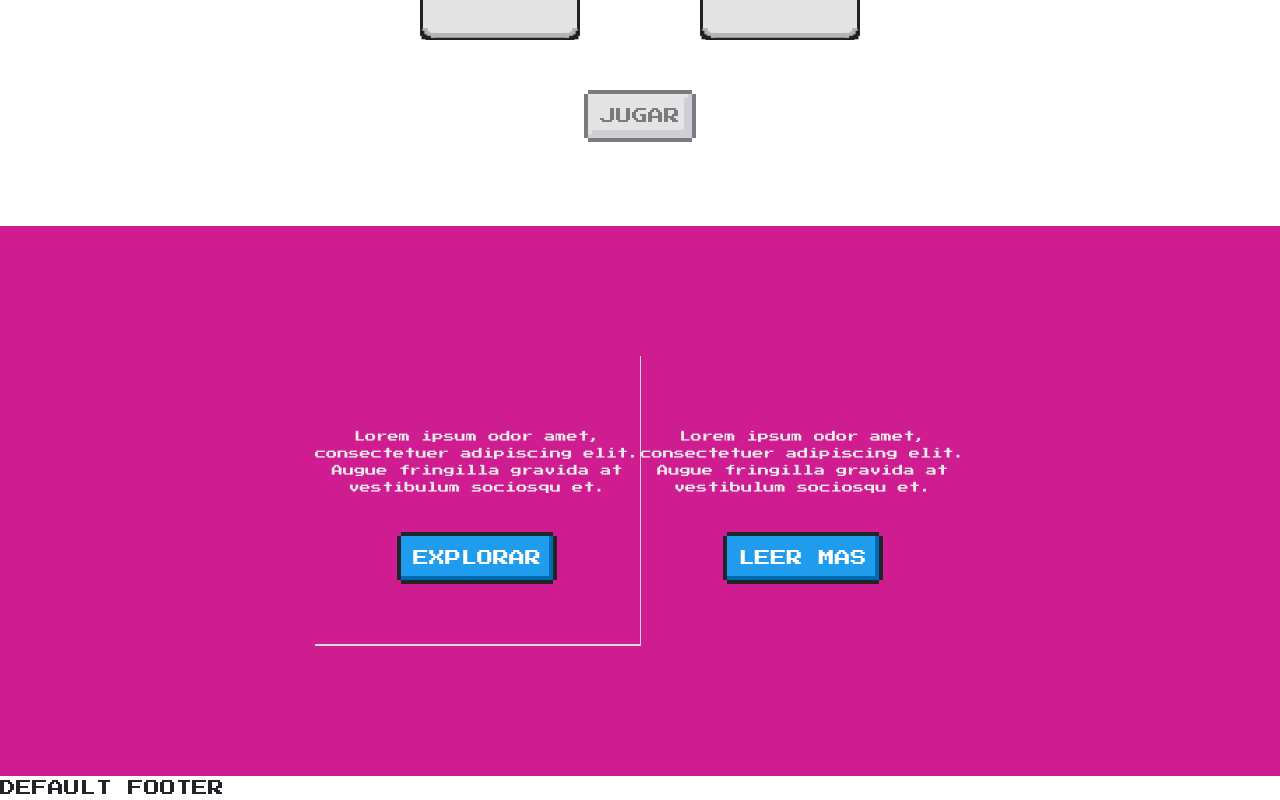
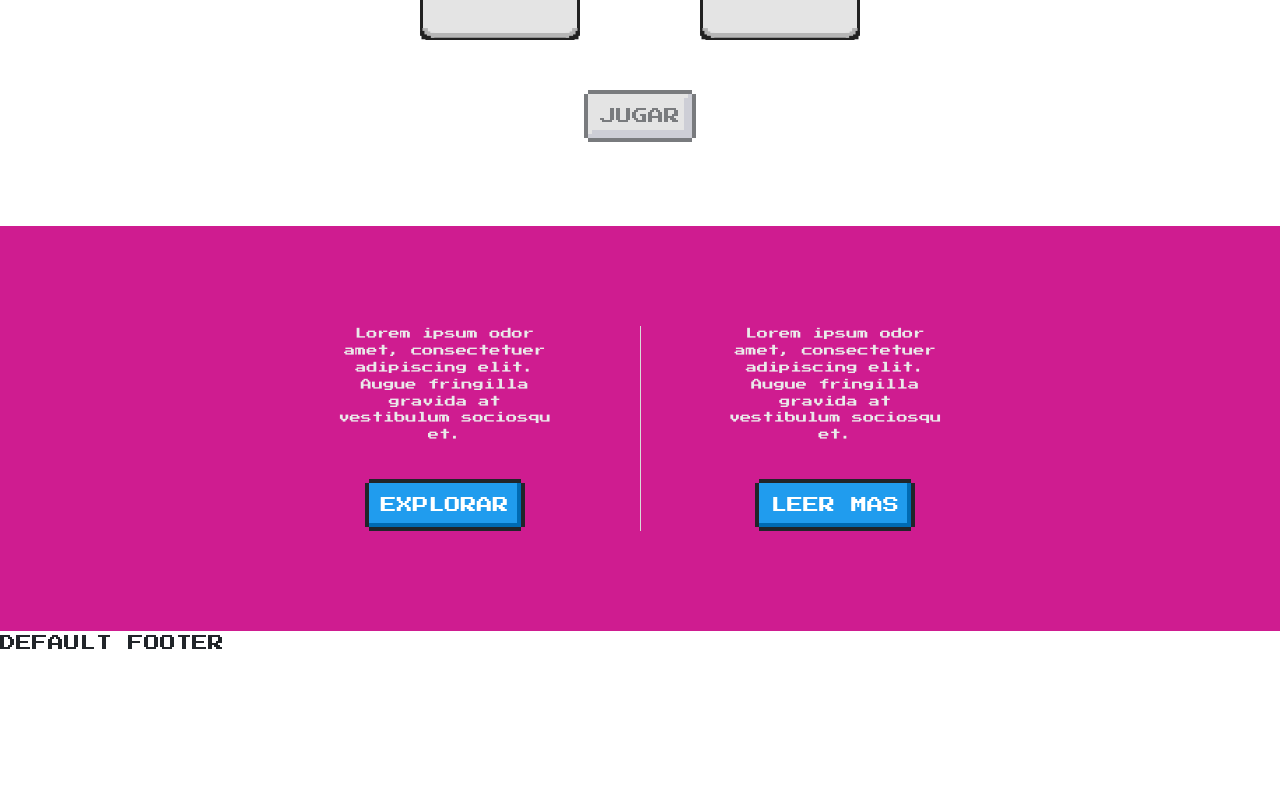
Before and after one commit to diegourbina95/street-wayki, a React (Vite) app: page /#/ in a window 1280 px wide. Shown: the part 2904-3704 px from the top of the page. After the commit the page ends 3559 px from the top, so only its background shows below. Built offline with nearby package versions, Linux system fonts and the light colour scheme; no server answers.

Commit message:
SW-13 feature: se adaptó visualización de componente para desktop

```diff
--- a/src/styles/more-options.scss
+++ b/src/styles/more-options.scss
@@ -29,13 +29,13 @@
   }
 }
 
-@media screen and (min-width: 450px) {
+@media screen and (min-width: 600px) {
   .more-options {
-    padding: 130px 0;
+    padding: 100px 0;
     margin: 0 auto;
 
     &__content {
-      max-width: 650px;
+      max-width: 780px;
       margin: 0 auto;
       flex-direction: row;
       justify-content: space-between;
@@ -43,7 +43,9 @@
 
     &__item {
       border-right: 1px solid #d9d9d9;
+      border-bottom: none;
       margin: 0 auto;
+      padding: 0 80px;
     }
 
     &__item:last-child {
```
